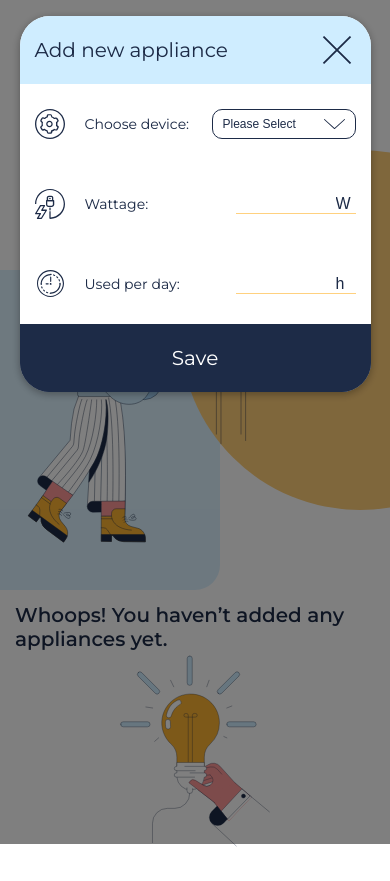
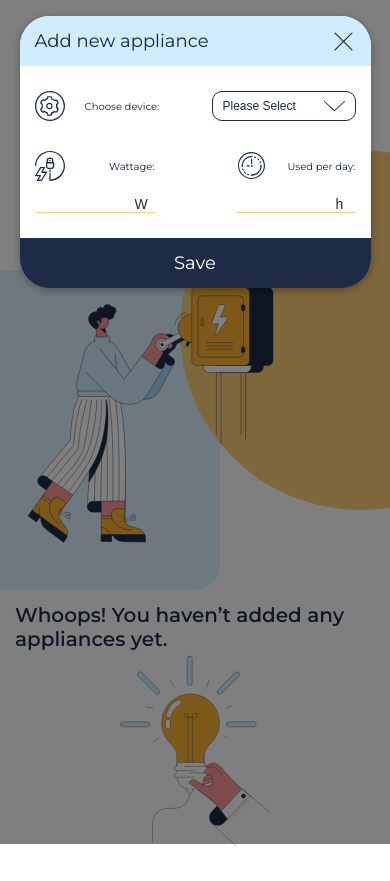
Before and after one commit to Kapitan-Nemo/energy-meter, a Vue app: page / in a window 390 px wide. Both pictures are taken after a click on the button "Add appliance". Built offline with nearby package versions, Linux system fonts and the light colour scheme.

Commit message:
Toast errors future | Mobile styles

```diff
--- a/src/components/ApplianceMain.vue
+++ b/src/components/ApplianceMain.vue
@@ -75,18 +75,22 @@
                   {{ Appliance.device }}
                 </p>
                 <img
+                  class="appliance__card__header-image"
                   src="@/assets/svg/devices/tv.svg"
                   v-if="Appliance.device == 'TV'"
                 />
                 <img
+                  class="appliance__card__header-image"
                   src="@/assets/svg/devices/washing-machine.svg"
                   v-if="Appliance.device == 'Washing machine'"
                 />
                 <img
+                  class="appliance__card__header-image"
                   src="@/assets/svg/devices/fridge.svg"
                   v-if="Appliance.device == 'Fridge'"
                 />
                 <img
+                  class="appliance__card__header-image"
                   src="@/assets/svg/devices/other.svg"
                   v-if="Appliance.device == 'Other'"
                 />
@@ -368,9 +372,21 @@ onMounted(() => {
       height: 85px;
       border-radius: 30px 30px 0 0;
       padding: 25px;
+      @include max-lg {
+        height: 70px;
+      }
       &-title {
         font-size: 30px;
         font-variation-settings: "wght" 400;
+        @include max-lg {
+          font-size: 20px;
+        }
+      }
+      &-image {
+        @include max-sm {
+          width: 40px;
+          max-height: 50px;
+        }
       }
     }
     &__body {
@@ -383,11 +399,20 @@ onMounted(() => {
         align-items: center;
         justify-content: space-between;
         padding: 50px 0 50px 0;
+        @include max-lg {
+          padding: 25px 0 0px 0;
+        }
         &:first-of-type {
           padding: 50px 0 0 0;
+          @include max-lg {
+            padding: 25px 0 0px 0;
+          }
         }
         &:last-of-type {
           padding: 0 0 50px 0;
+          @include max-lg {
+            padding: 25px 0 25px 0;
+          }
         }
       }
       &-title {
@@ -414,7 +439,9 @@ onMounted(() => {
         border-radius: 10px;
         padding: 0 15px 0 15px;
         @include max-lg {
-          font-size: 16px;
+          font-size: 14px;
+          min-width: 65px;
+          min-height: 30px;
           text-align: center;
         }
       }
@@ -427,6 +454,9 @@ onMounted(() => {
       height: 85px;
       border-radius: 0 0 30px 30px;
       padding: 25px;
+      @include max-lg {
+        height: 70px;
+      }
       &-title {
         font-size: 30px;
         font-variation-settings: "wght" 400;
@@ -434,6 +464,9 @@ onMounted(() => {
         display: flex;
         flex-flow: column;
         align-items: center;
+        @include max-lg {
+          font-size: 20px;
+        }
         small {
           font-size: 10px;
         }
--- a/src/components/ApplianceNew.vue
+++ b/src/components/ApplianceNew.vue
@@ -9,18 +9,6 @@
       />
     </template>
     <template v-slot:body>
-      <transition>
-        <div class="modal__error" v-if="newTime > 24">
-          <span class="modal__error-wrapper">
-            <img
-              class="modal__error-icon"
-              src="@/assets/svg/controls/warning.svg"
-            />
-            Error!
-          </span>
-          <p class="modal__error-text">Max used per day is 24h</p>
-        </div>
-      </transition>
       <transition>
         <div class="modal__error" v-if="showModalError">
           <span class="modal__error-wrapper">
@@ -34,6 +22,20 @@
           <p class="modal__error-text">Please complete all fields.</p>
         </div>
       </transition>
+      <transition>
+        <div class="modal__error" v-if="newTime > 24">
+          <span class="modal__error-wrapper">
+            <img
+              class="modal__error-icon"
+              src="@/assets/svg/controls/warning.svg"
+            />
+            Error!
+          </span>
+
+          <p class="modal__error-text">Max used per day is 24h</p>
+        </div>
+      </transition>
+
       <form>
         <div class="modal__body">
           <div class="modal__body-item">
@@ -52,7 +54,8 @@
               <option>Other</option>
             </select>
           </div>
-          <div class="modal__body-item">
+          <div class="modal__body-items-mobile">
+            <div class="modal__body-item modal__body-item-mobile">
               <div class="modal__body-item-wrapper">
                 <img
                   class="modal__body-icon"
@@ -75,7 +78,7 @@
                 />
               </div>
             </div>
-          <div class="modal__body-item">
+            <div class="modal__body-item modal__body-item-mobile">
               <div class="modal__body-item-wrapper">
                 <img
                   class="modal__body-icon"
@@ -83,7 +86,9 @@
                 />
                 <label class="modal__body-label">Used per day:</label>
               </div>
-            <div class="modal__body-item-wrapper">
+              <div
+                class="modal__body-item-wrapper modal__body-item-wrapper-mobile"
+              >
                 <input
                   type="number"
                   inputmode="decimal"
@@ -96,6 +101,7 @@
                   value="h"
                   disabled
                 />
+              </div>
             </div>
           </div>
         </div>
--- a/src/components/ApplianceSummary.vue
+++ b/src/components/ApplianceSummary.vue
@@ -71,11 +71,11 @@ const costSummary = computed(() => {
 });
 </script>
 
-<sctyle lang="scss">
+<style lang="scss">
 .modal {
   &__summary {
     &-body {
-      padding: 25px 25px 50px 25px;
+      padding: 25px 25px 25px 25px;
     }
     &-item {
       margin: 0 0 30px 0;
@@ -107,4 +107,4 @@ const costSummary = computed(() => {
     }
   }
 }
-</sctyle>
+</style>
--- a/src/components/Modal/ModalTemplate.vue
+++ b/src/components/Modal/ModalTemplate.vue
@@ -36,16 +36,23 @@
       width: 90%;
     }
   }
+
   &__error {
+    position: absolute;
+    bottom: 25px;
+    right: 25px;
+    display: flex;
+    width: 380px;
+    justify-content: space-between;
+    align-items: center;
     background: #ffce79;
     padding: 13px 25px 13px 25px;
-    margin: 25px 25px 0px 25px;
     border-radius: 20px;
-    display: flex;
-    align-items: center;
-    justify-content: space-between;
     @include max-lg {
-      margin: 25px 15px 0px 15px;
+      width: 300px;
+      transform: translate(-50%, -50%);
+      left: 50%;
+      bottom: 0;
     }
     &-wrapper {
       display: flex;
@@ -75,6 +82,11 @@
     display: flex;
     justify-content: space-between;
     align-items: center;
+    height: 85px;
+    @include max-lg {
+      height: 50px;
+      font-size: 18px;
+    }
     &-close {
       cursor: pointer;
       width: 38px;
@@ -89,6 +101,14 @@
         height: 38px;
         padding: 5px;
       }
+      @include max-lg {
+        width: 25px;
+        height: 25px;
+        &:hover {
+          width: 25px;
+          height: 25px;
+        }
+      }
     }
   }
   &__body {
@@ -102,7 +122,7 @@
       align-items: center;
       margin: 0 0 50px 0;
       @include max-lg {
-        margin: 0 0 50px 0;
+        margin: 0 0 30px 0;
       }
       &:last-of-type {
         margin: 0;
@@ -110,6 +130,25 @@
       &-wrapper {
         display: flex;
         align-items: center;
+        justify-content: space-between;
+      }
+      &-wrapper-mobile {
+        @include max-lg {
+          justify-content: flex-end;
+        }
+      }
+    }
+    &-items-mobile {
+      @include max-lg {
+        display: flex;
+        justify-content: space-between;
+      }
+    }
+    &-item-mobile {
+      @include max-lg {
+        display: block;
+        justify-content: flex-end;
+        margin: 0;
       }
     }
     &-input {
@@ -122,8 +161,9 @@
       color: $primary;
       transition: 0.5s ease;
       @include max-lg {
-        font-size: 16px;
+        font-size: 14px;
         max-width: 100px;
+        margin: 15px 0 0 0;
       }
       &-placeholder {
         background: none;
@@ -135,7 +175,8 @@
         color: $primary;
         transition: 0.5s ease;
         @include max-lg {
-          font-size: 16px;
+          font-size: 14px;
+          margin: 15px 0 0 0;
         }
       }
     }
@@ -161,7 +202,7 @@
     &-label {
       font-size: 20px;
       @include max-lg {
-        font-size: 14px;
+        font-size: 10px;
       }
     }
   }
@@ -173,7 +214,8 @@
     align-items: center;
     border-radius: 0 0 30px 30px;
     @include max-lg {
-      height: 68px;
+      height: 50px;
+      font-size: 18px;
     }
     &-button {
       font-size: 30px;
@@ -185,7 +227,7 @@
       cursor: pointer;
       font-variation-settings: "wght" 400;
       @include max-lg {
-        font-size: 20px;
+        font-size: 18px;
       }
     }
   }
@@ -194,7 +236,7 @@
     margin: 0;
     font-variation-settings: "wght" 400;
     @include max-lg {
-      font-size: 20px;
+      font-size: 18px;
     }
   }
 }
```
Also changed, not shown: src/assets/svg/controls/cost.svg. Lines whose indentation alone changed are shown as unchanged.
